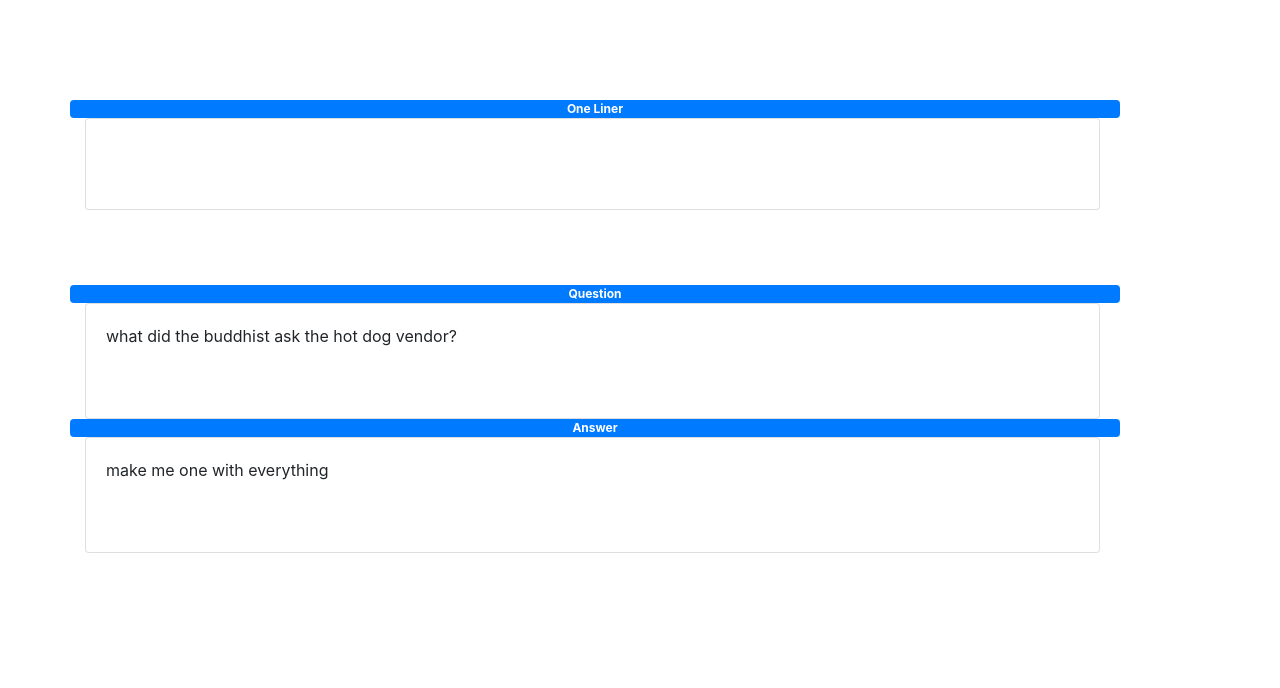
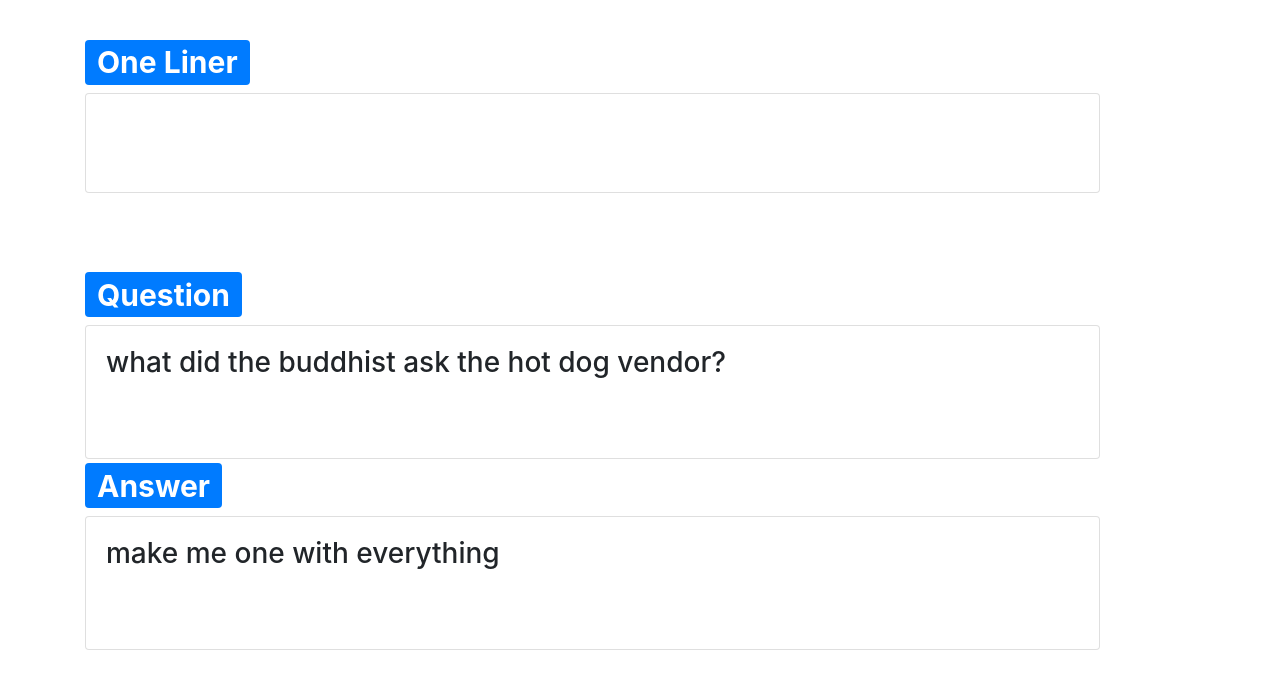
Before and after one commit to YudiR/Joke_page_react, a React (Create React App) app: page / in a window 1280 px wide. Shown: the top 688 px of the page. Built offline with nearby package versions, Linux system fonts and the light colour scheme; no server answers.

Commit message:
small css changes

```diff
--- a/src/App.js
+++ b/src/App.js
@@ -34,7 +34,7 @@ class App extends React.Component {
         console.log("Success:", data);
         this.setState({ apiJoke: data.value.joke });
       });
-    var intervalId = setInterval(this.apiJoke, 3000);
+    var intervalId = setInterval(this.apiJoke, 9000);
   }
 
   apiJoke = props => {
@@ -56,7 +56,7 @@ class App extends React.Component {
   render() {
     console.log("props!!!", this.props);
     return (
-      <div>
+      <div style={{ }}>
         <ApiJokes joke={this.state.apiJoke} />
         <Jokes
           answer={this.state.jokes[this.number].a}
--- a/src/components/apiJokes.jsx
+++ b/src/components/apiJokes.jsx
@@ -2,8 +2,8 @@ import React from "react";
 import Layout from './layout'
 function apiJokes(props) {
 
-  return( <div style={{marginTop: '100px'}}>
-
+  return( <div style={{marginTop: '35px'}}
+  >
     <Layout title='One Liner' body={props.joke}/>
 
   </div> )
--- a/src/components/jokes.jsx
+++ b/src/components/jokes.jsx
@@ -6,7 +6,8 @@ function jokes(props) {
     if(props.question){var title = 'Question'} else {title = "One Liner" }
     if(props.answer){var title2 = 'Answer'} else {title2 = null }
     if(props.oneLiner){var body = props.oneLiner} else {body = props.question}
-  return (<div style={{marginTop: '75px'}}>
+  return (<div       style={{marginTop: '75px'}}
+  >
       <Layout title ={title} body={body} />
     {props.answer && <Layout title='Answer' body= {props.answer}/>}
 
--- a/src/components/layout.jsx
+++ b/src/components/layout.jsx
@@ -3,16 +3,33 @@ import { Badge, Card, Container, Col, Row } from "react-bootstrap";
 
 function layout(props) {
   return (
-    <div style={{display:'flex',justifyContent: 'center', alignItems: 'center'}}>
+    <div
+      style={{
+        display: "flex",
+        justifyContent: "center",
+        alignItems: "center"
+      }}
+    >
       <Container>
-            <Row >
-      <Badge style={{width: '1050px'}} variant="primary">{props.title}</Badge>
+        <Row>
+            <Col md={{ span: 12, offset: 0 }}>
+          <h1>
+          {/* style={{ width: "1050px" }} */}
+            <Badge variant="primary">
+              {props.title}
+            </Badge>
+          </h1>
+          </Col>
         </Row>
 
         <Row>
-          <Col md={{ span: 11, offset:0 }}>
+          <Col md={{ span: 11, offset: 0 }}>
             <Card>
-        <Card.Body style={{ marginBottom: '50px'}}>{props.body}</Card.Body>
+              <h3>
+                <Card.Body style={{ marginBottom: "50px" }}>
+                  {props.body}
+                </Card.Body>
+              </h3>
             </Card>
           </Col>
         </Row>
```
Lines whose indentation alone changed are shown as unchanged.
